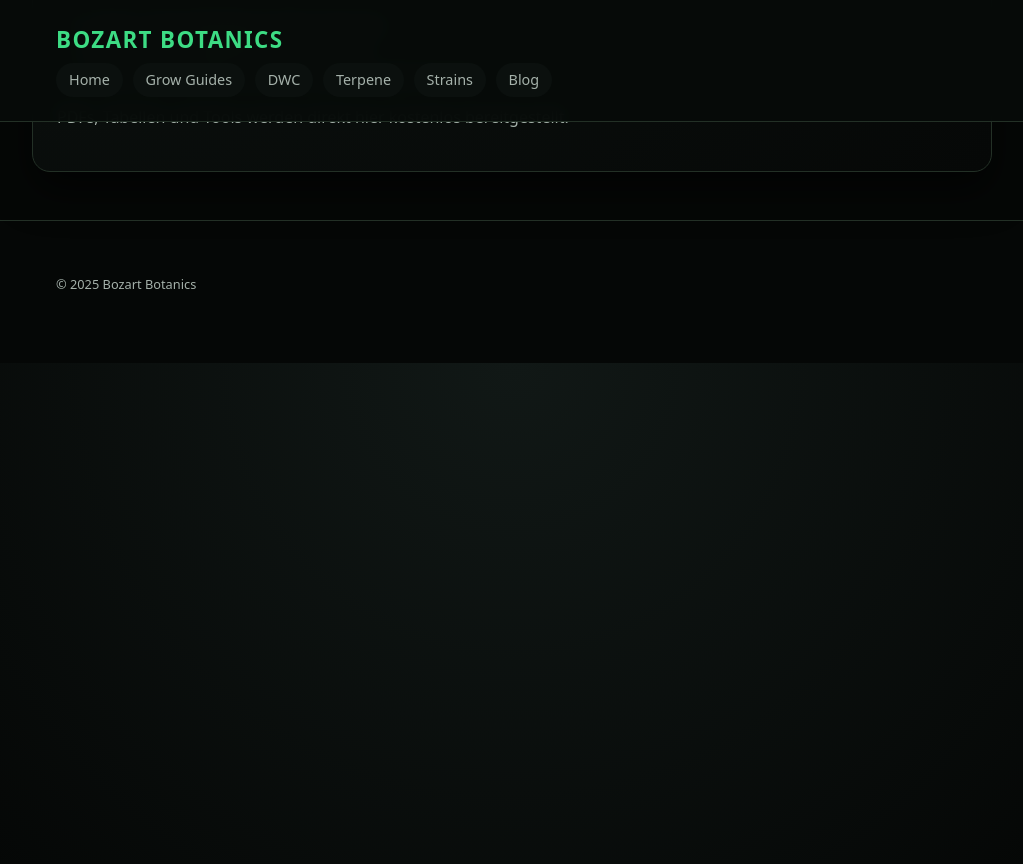
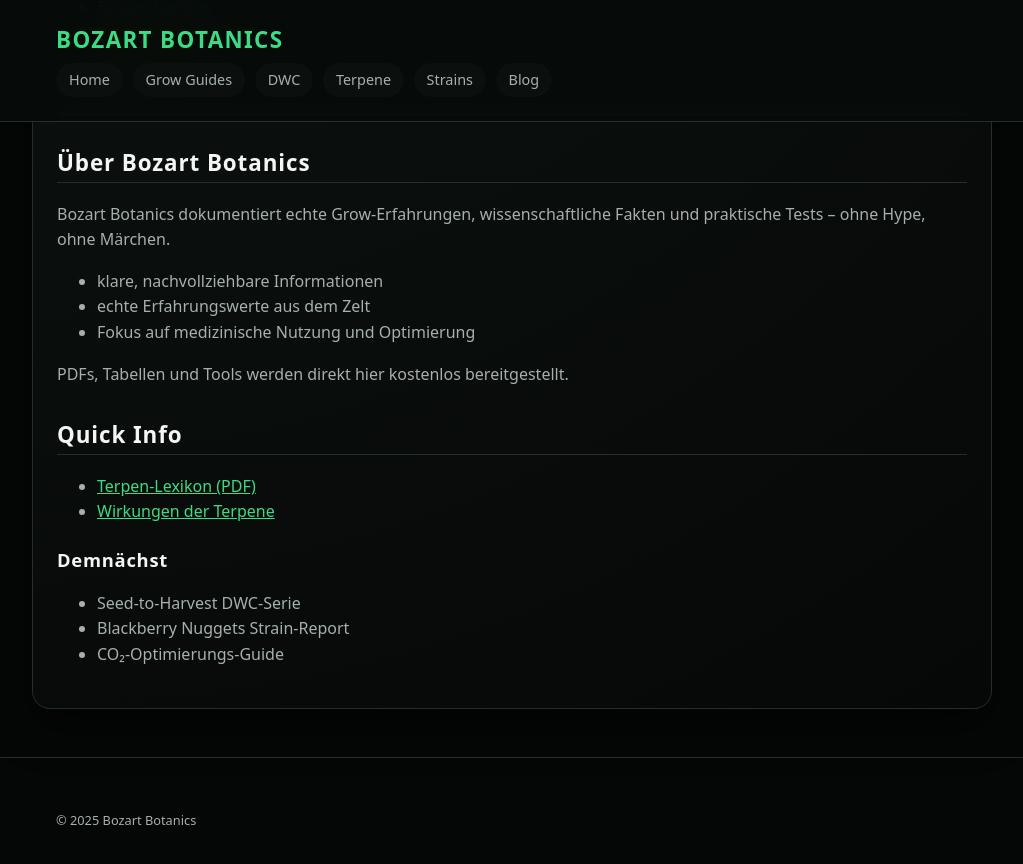
Before and after one commit to bozart-army/bozart-botanics, a Jekyll site: the page built from index.md, in a window 1280 px wide and 900 px high, scrolled down 791 px. Shown: the top 864 px of the window, without its empty margins (128-1151 px from the left). Built offline with Jekyll 4.4.1, drawn with Linux system fonts in a browser that asks for light colours; before the commit the page ends 1154 px from its top, so only the background shows below that; some of the changed text lies outside the part shown.

Commit message:
Enhance layout with sidebars and navigation links

```diff
--- a/_layouts/default.html
+++ b/_layouts/default.html
@@ -9,24 +9,53 @@
 </head>
 <body>
   <header class="site-header">
-    <div class="container">
+    <div class="container header-bar">
       <h1 class="site-title">
         <a href="{{ '/' | relative_url }}">{{ site.title }}</a>
       </h1>
       <nav class="site-nav">
-        <a href="{{ '/'        | relative_url }}">Home</a>
-        <a href="{{ '/grow/'   | relative_url }}">Grow Guides</a>
-        <a href="{{ '/dwc/'    | relative_url }}">DWC</a>
-        <a href="{{ '/terpene/'| relative_url }}">Terpene</a>
-        <a href="{{ '/strains/'| relative_url }}">Strains</a>
-        <a href="{{ '/blog/'   | relative_url }}">Blog</a>
+        <a href="{{ '/'         | relative_url }}">Home</a>
+        <a href="{{ '/grow/'    | relative_url }}">Grow Guides</a>
+        <a href="{{ '/dwc/'     | relative_url }}">DWC</a>
+        <a href="{{ '/terpene/' | relative_url }}">Terpene</a>
+        <a href="{{ '/strains/' | relative_url }}">Strains</a>
+        <a href="{{ '/blog/'    | relative_url }}">Blog</a>
       </nav>
     </div>
   </header>
 
   <main class="site-main">
-    <div class="container">
-      {{ content }}
+    <div class="container layout-grid">
+      <aside class="sidebar sidebar-left">
+        <h2 class="sidebar-title">Navigation</h2>
+        <ul class="sidebar-list">
+          <li><a href="{{ '/'         | relative_url }}">Startseite</a></li>
+          <li><a href="{{ '/blog/'    | relative_url }}">Blog – alle Artikel</a></li>
+          <li><a href="{{ '/terpene/' | relative_url }}">Terpen-Lexikon</a></li>
+          <li><a href="{{ '/grow/'    | relative_url }}">Grow Guides</a></li>
+          <li><a href="{{ '/dwc/'     | relative_url }}">DWC & Hydroponik</a></li>
+          <li><a href="{{ '/strains/' | relative_url }}">Strain-Profile</a></li>
+        </ul>
+      </aside>
+
+      <article class="content-main">
+        {{ content }}
+      </article>
+
+      <aside class="sidebar sidebar-right">
+        <h2 class="sidebar-title">Quick Info</h2>
+        <ul class="sidebar-list">
+          <li><a href="{{ '/assets/terpene_lexikon.pdf' | relative_url }}">Terpen-Lexikon (PDF)</a></li>
+          <li><a href="{{ '/terpene/' | relative_url }}">Wirkungen der Terpene</a></li>
+        </ul>
+
+        <h3 class="sidebar-subtitle">Demnächst</h3>
+        <ul class="sidebar-list">
+          <li>Seed-to-Harvest DWC-Serie</li>
+          <li>Blackberry Nuggets Strain-Report</li>
+          <li>CO₂-Optimierungs-Guide</li>
+        </ul>
+      </aside>
     </div>
   </main>
 
```
